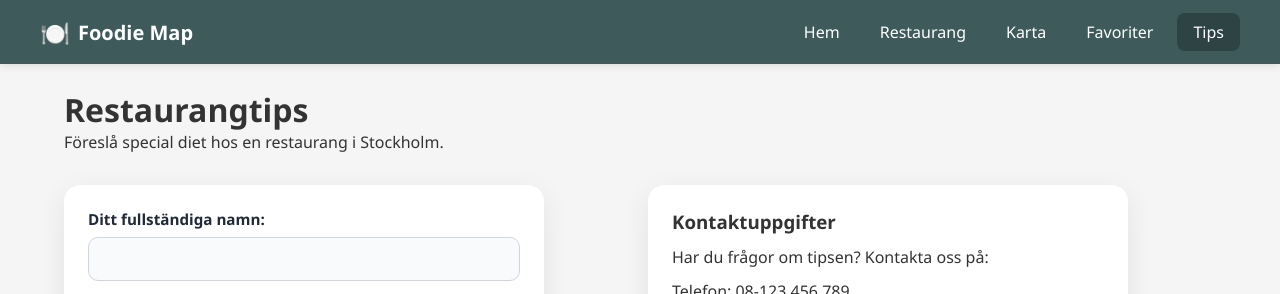
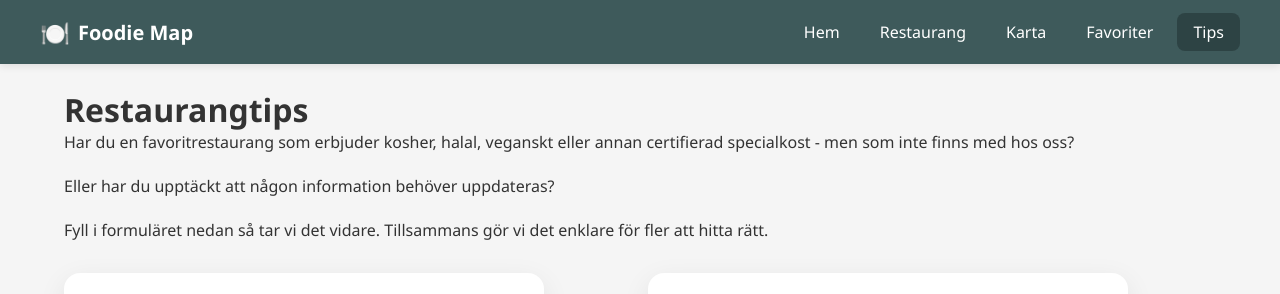
Before and after one commit to shemaakamal00/Foodie-map, a website built with Vite: page tipssida.html in a window 1280 px wide. Shown: the top 294 px of the page. Built offline with nearby package versions, Linux system fonts and the light colour scheme; some packages are replaced by stand-ins of ours; no server answers; the database is empty.

Commit message:
Done with basic HTML and CSS for now

```diff
--- a/tipssida.html
+++ b/tipssida.html
@@ -9,7 +9,11 @@
 <body>
   <main>
     <h1>Restaurangtips</h1>
-    <p>Föreslå special diet hos en restaurang i Stockholm.</p>
+    <p>Har du en favoritrestaurang som erbjuder kosher, halal, veganskt eller annan certifierad specialkost - men som inte finns med hos oss?</p>
+    <br>
+    <p>Eller har du upptäckt att någon information behöver uppdateras?</p>
+    <br>
+    <p>Fyll i formuläret nedan så tar vi det vidare. Tillsammans gör vi det enklare för fler att hitta rätt.</p>
     <div class="content-grid-2-columns">
       <form id="tips-form">
       <div>
```
